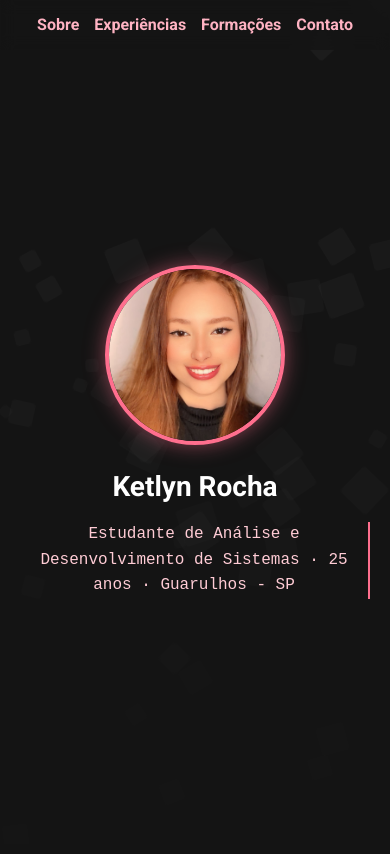
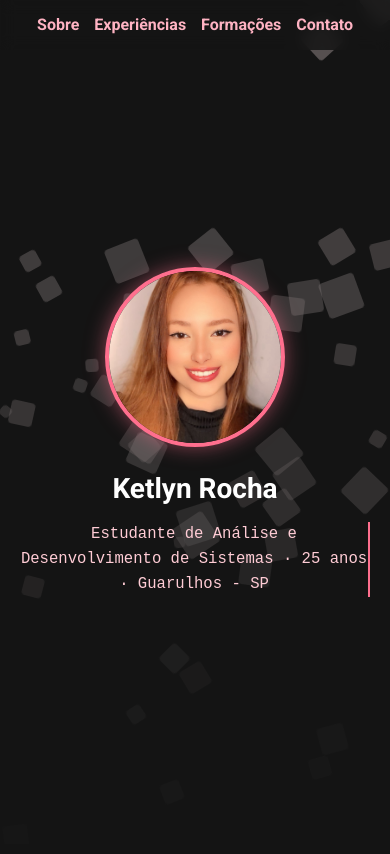
Before and after one commit to KetlynRoch/Curriculo-Ketlyn, a plain HTML site: page index.html in a window 390 px wide. Shown: the top 854 px of the page. Drawn offline with Linux system fonts and the light colour scheme.

Commit message:
Ajuste no texto digitando para mobile

```diff
--- a/index.html
+++ b/index.html
@@ -1,12 +1,14 @@
 <!DOCTYPE html>
 <html lang="pt-br">
+
 <head>
   <meta charset="UTF-8" />
-  <meta name="viewport" content="width=device-width, initial-scale=1.0"/>
+  <meta name="viewport" content="width=device-width, initial-scale=1.0" />
   <title>Ketlyn Rocha-Currículo</title>
   <link rel="stylesheet" href="style.css" />
   <link rel="icon" type="image/svg+xml" href="favicon.svg" />
 </head>
+
 <body>
 
   <div class="background-animado"></div>
@@ -16,7 +18,7 @@
     <a href="#formacoes">Formações</a>
     <a href="#contato">Contato</a>
   </nav>
-<div class="overlay"></div>
+  <div class="overlay"></div>
   <section id="inicio" class="full-screen hero">
     <img src="assets/imagem/minha-foto.jpg" alt="Foto de Ketlyn Rocha" class="foto-perfil">
     <h1>Ketlyn Rocha</h1>
@@ -25,14 +27,15 @@
 
   <section id="sobre" class="content-section">
     <h2>Sobre Mim</h2>
-    <p>Iniciando minha carreira na área de tecnologia, busco uma oportunidade de estágio para aplicar e desenvolver minhas habilidades. </p>
+    <p>Iniciando minha carreira na área de tecnologia, busco uma oportunidade de estágio para aplicar e desenvolver
+      minhas habilidades. </p>
   </section>
 
   <section id="experiencias" class="content-section">
     <h2>Experiências</h2>
     <ul>Gol linhas aereas- Auxiliar de Aeroporto (Atual) </ul>
     <ul>Hospital Stella Maris- Auxiliar de T.I(2024-2025) </ul>
-    <ul>Hospital Notre Dame intermedica- Auxiliar de Farmacia (2023-2024)</ul>
+    <ul>Hospital Notre Dame intermedica- Auxiliar de Farmácia (2023-2024)</ul>
     <ul>Suermercado X- Auxiliar de E-commerce(2019-2021)</ul>
 
   </section>
@@ -48,12 +51,14 @@
   <section id="contato" class="content-section">
     <h2>Contato</h2>
     <p>Email: <a href="mailto:ketlynroch@gmail.com">ketlynroch@gmail.com</a></p>
-    <p>Likedin: <a href="https://www.linkedin.com/in/ketlyn-rocha-804478224/" target="_blank">https://www.linkedin.com/in/ketlyn-rocha</a></p>
-    <p>WhatsApp: <a href="https://wa.me/5511949854685" target="_blank">(11)94985-4685</a></p>
+    <p>Likedin: <a href="https://www.linkedin.com/in/ketlyn-rocha-804478224/"
+        target="_blank">https://www.linkedin.com/in/ketlyn-rocha</a></p>
+    <p>WhatsApp: <a href="https://wa.me/5511949584685" target="_blank">(11)94958-4685</a></p>
 
   </section>
 
   <script src="script.js"></script>
 
 </body>
+
 </html>
--- a/style.css
+++ b/style.css
@@ -131,7 +131,7 @@ h1 {
   background-color: #000;
   opacity: 1;
   z-index: 9999;
-  transition: opacity 1.5s ease;
+  transition: opacity 2.5s ease;
 }
 
 .overlay.fade-out {
@@ -152,7 +152,7 @@ h1 {
 
 .quadrado {
   position: absolute;
-  background-color: rgba(255, 255, 255, 0.05);
+  background-color: rgba(134, 125, 125, 0.938);
   animation: mover 10s linear infinite;
   border-radius: 4px;
 }
@@ -171,14 +171,22 @@ h1 {
 .content-section, .full-screen.hero {
   scroll-margin-top: 70px; /* ajuste conforme a altura do seu menu */
 }
-/* Ajustes para dispositivos com largura máxima de 600px (celulares) */
-@media (max-width: 600px) {
-  .digitando {
-    font-size: 16px;          /* Fonte um pouco menor */
-    max-width: 90vw;          /* Limita a largura para não cortar */
-    white-space: pre-wrap;    /* Permite que o texto quebre linha */
-    word-wrap: break-word;    /* Quebra palavras longas */
-  }
+
+
+.digitando {
+  font-family: monospace;
+  font-size: clamp(14px, 4vw, 20px); /* mínimo 14px, ideal 4vw, máximo 20px */
+  color: #ffccd5;
+  border-right: 2px solid #ff6f8e;
+  white-space: pre-wrap;
+  overflow-wrap: break-word;
+  margin-top: 10px;
+  max-width: 90vw;
+  margin-left: auto;
+  margin-right: auto;
+  text-align: center;
+}
+
 
   h1 {
     font-size: 28px;          /* Título menor pra caber melhor */
@@ -193,6 +201,3 @@ h1 {
     gap: 15px;                /* Espaçamento menor no menu */
     padding: 12px 0;
   }
-
-  /* Qualquer outro ajuste que precisar no layout para celular */
-}
```
